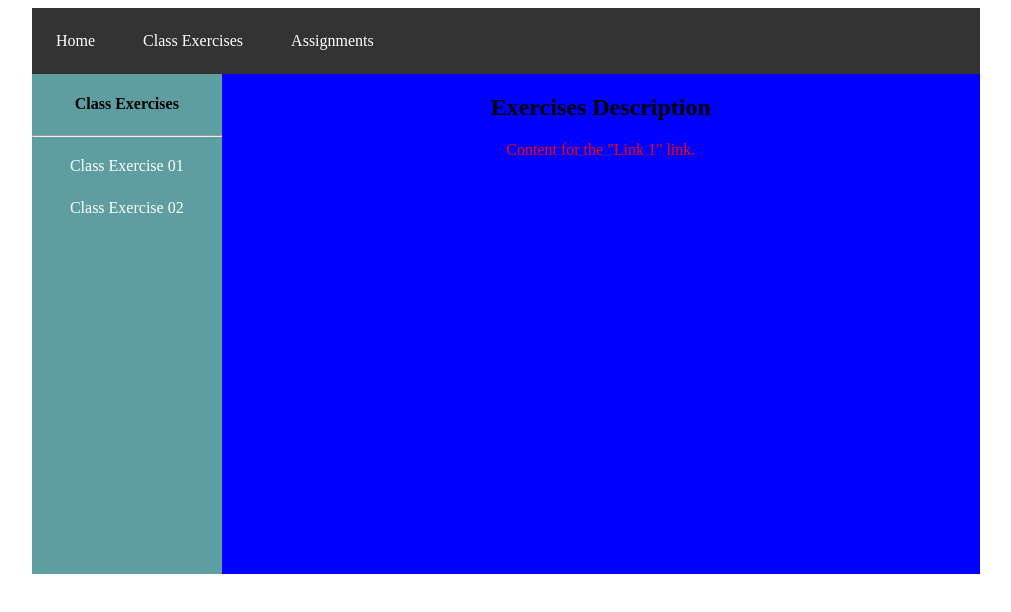
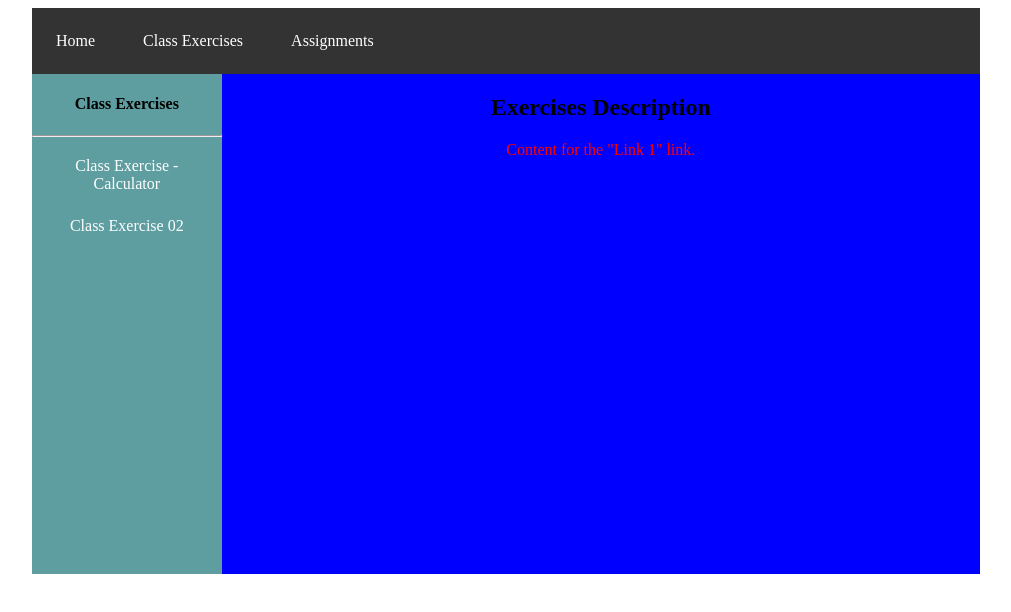
Before and after one commit to KSmores/ITC-111, a plain HTML site: page classEx07a/classEx07a.html in a window 1280 px wide. Both pictures are taken after a click on the link "Class Exercises". Shown: the whole page, without its empty margins (134-1145 px from the left). Drawn offline with Linux system fonts and the light colour scheme.

Commit message:
Update classEx07a.html

```diff
--- a/classEx07a/classEx07a.html
+++ b/classEx07a/classEx07a.html
@@ -63,7 +63,7 @@ as it is being used to layout other elements of the page.
             </div>
             <!-- Seen when Class Exercise Link is clicked. -->
             <div id="divLeft_CELinks">
-                <a href='#' class='divLeftLinks' onclick='changeDivRightText("Class Ex 01")'>Class Exercise 01</a><br>
+                <a href='../calculator/calculator.html' class='divLeftLinks' onclick='changeDivRightText("Class Ex 01")'>Class Exercise - Calculator</a><br>
                 <a href='#' class='divLeftLinks' onclick='changeDivRightText("Class Ex 02")'>Class Exercise 02</a><br>
             </div>
             <!-- Seen when Assignments Link is clicked. -->
```
